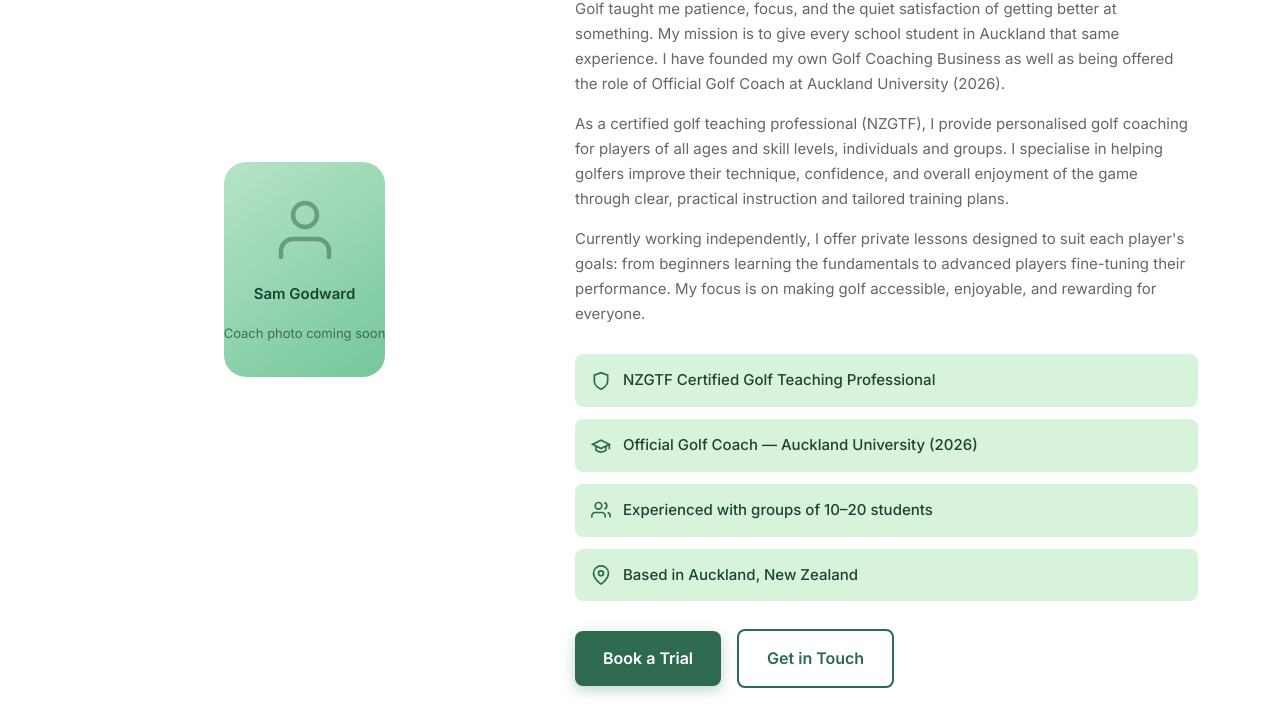
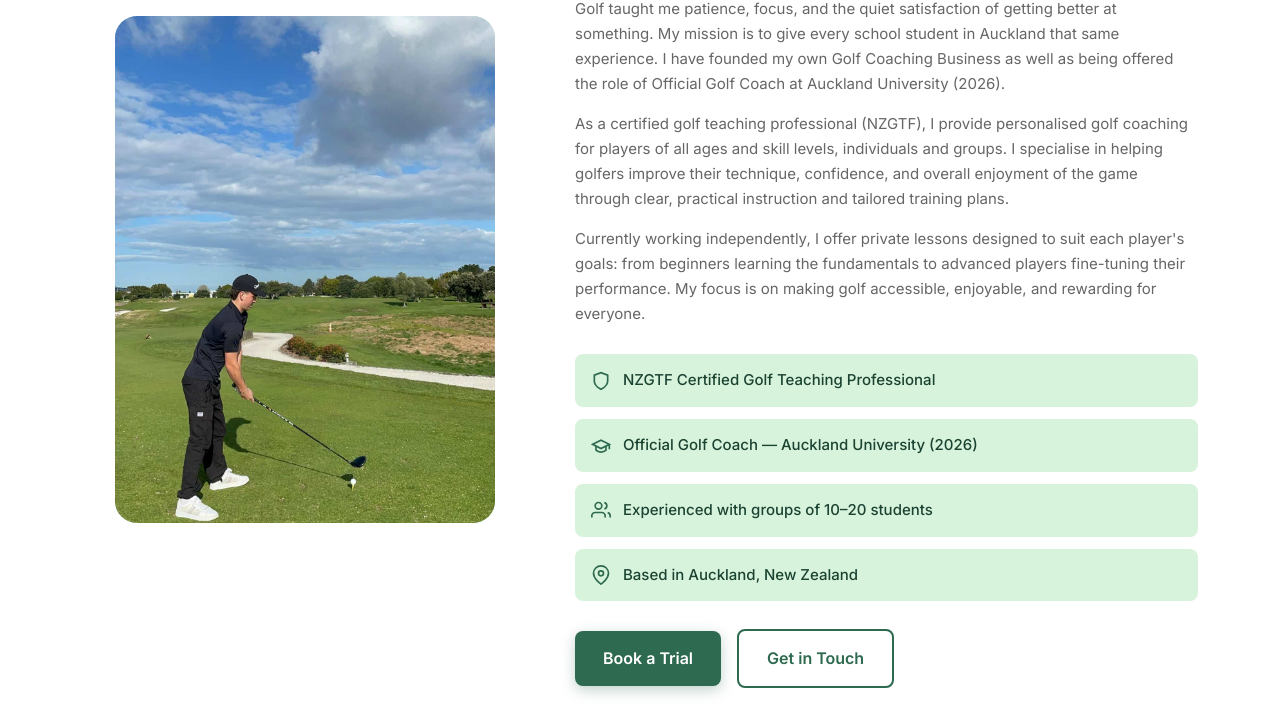
Before and after one commit to chookwebdesign/gogolf, a plain HTML site: page about.html in a window 1280 px wide. Shown: the part 624-1344 px from the top of the page. Drawn offline with Linux system fonts and the light colour scheme.

Commit message:
Add Sam Godward coach photo to Meet Your Coach section

```diff
--- a/about.html
+++ b/about.html
@@ -93,10 +93,8 @@
       <div class="about-intro fade-up">
 
         <!-- Photo placeholder -->
-        <div class="photo-placeholder" role="img" aria-label="Photo of Sam Godward, GoGolf coach — coming soon">
-          <svg xmlns="http://www.w3.org/2000/svg" width="72" height="72" fill="none" stroke="currentColor" stroke-width="1.5" stroke-linecap="round" stroke-linejoin="round" viewBox="0 0 24 24" aria-hidden="true"><path d="M20 21v-2a4 4 0 0 0-4-4H8a4 4 0 0 0-4 4v2"/><circle cx="12" cy="7" r="4"/></svg>
-          <span>Sam Godward</span>
-          <span style="font-weight:400;font-size:.8125rem;opacity:.7;">Coach photo coming soon</span>
+        <div class="photo-placeholder">
+          <img src="sam-godward.jpg" alt="Sam Godward, GoGolf coach" style="width:100%;height:100%;object-fit:cover;border-radius:inherit;">
         </div>
 
         <!-- Bio text -->
```
Also changed, not shown: index.html (+2 -4 lines), sam-godward.jpg (added).
